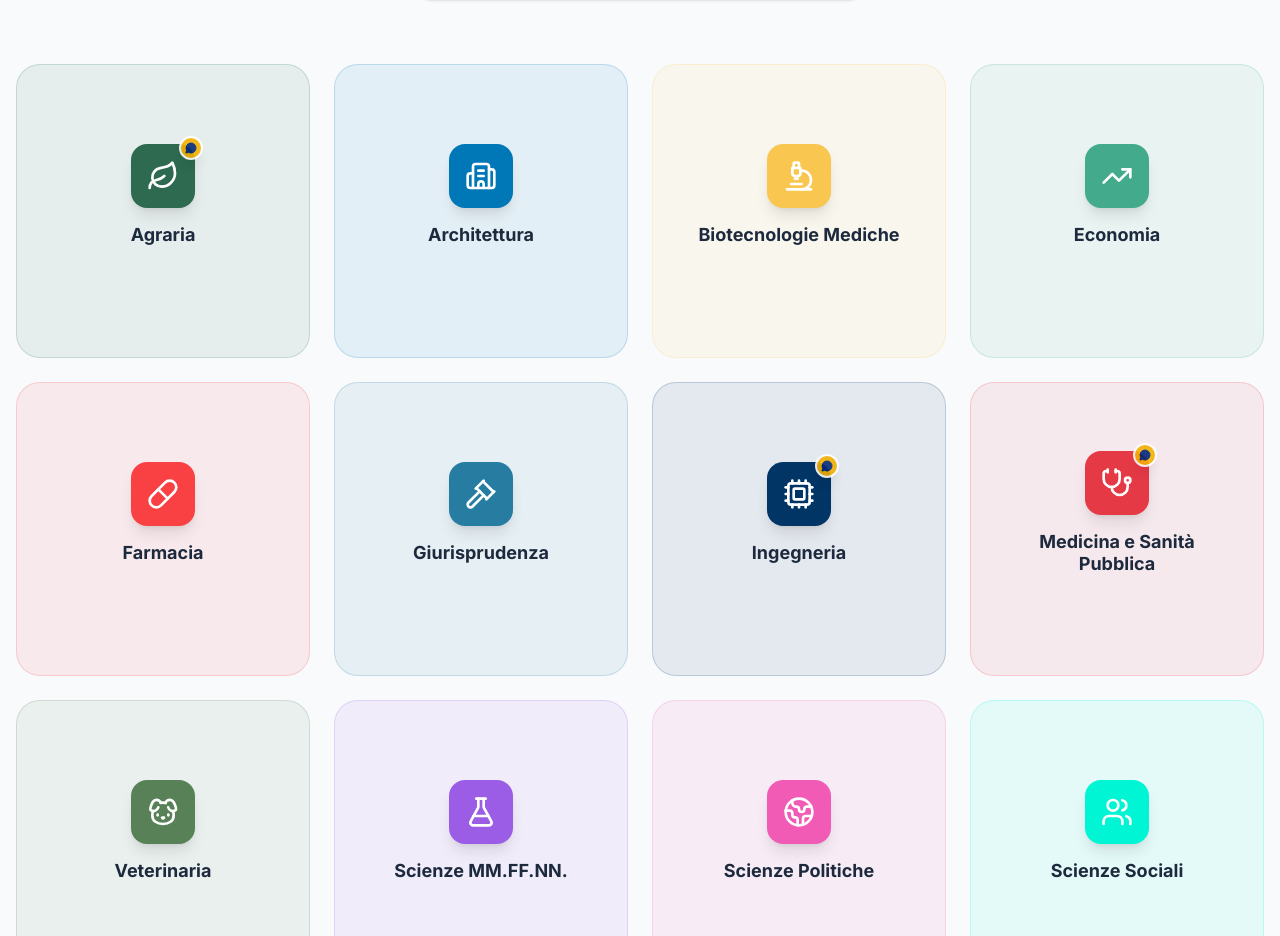
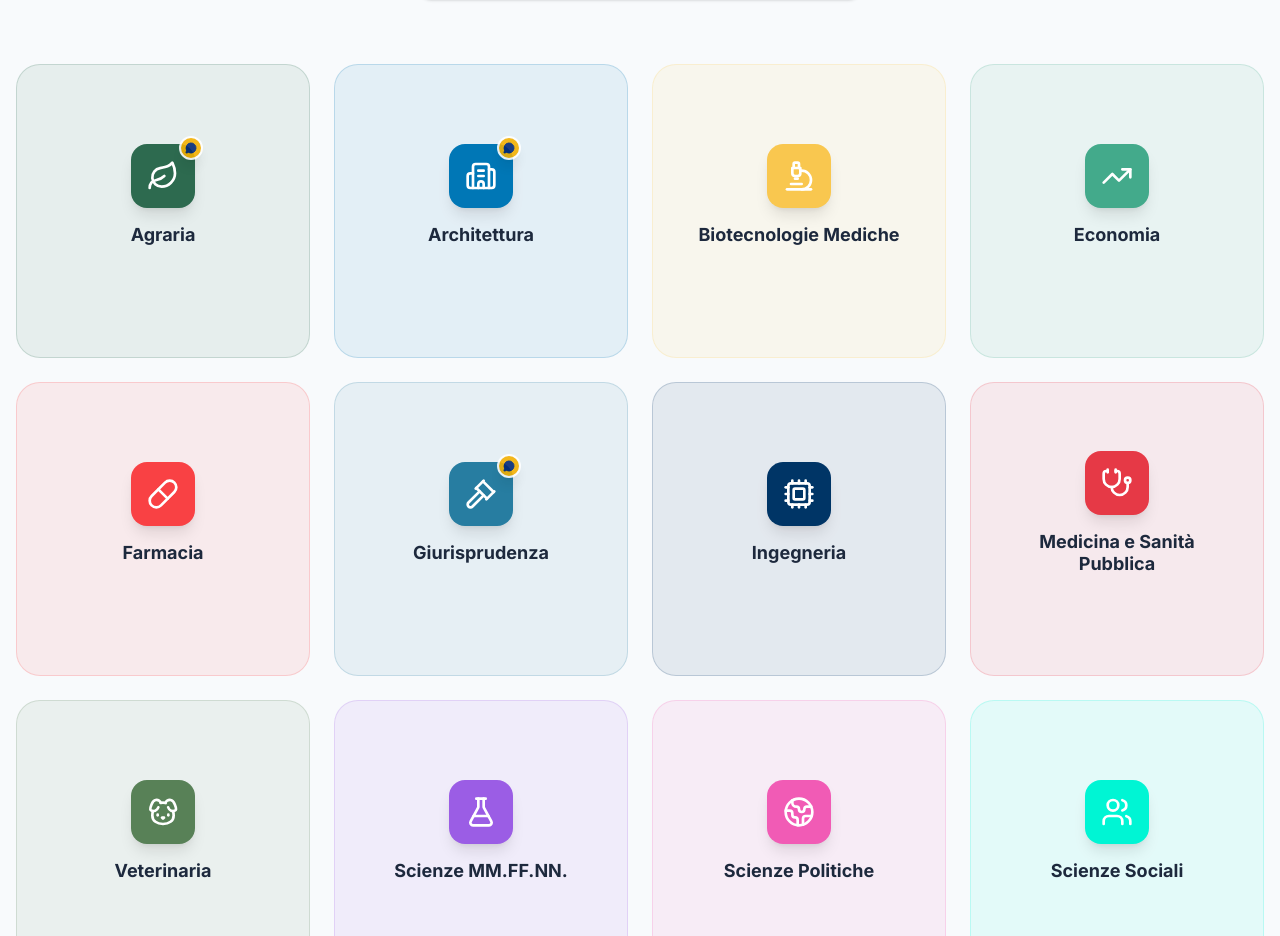
Before and after one commit to distra-square/csnuni-site, a React (Vite) app: page / in a window 1280 px wide. Shown: the part 1820-2756 px from the top of the page. Built offline with nearby package versions, Linux system fonts and the light colour scheme.

Commit message:
Update data.ts
new gruppi whatsapp

```diff
--- a/src/data.ts
+++ b/src/data.ts
@@ -14,6 +14,12 @@ import {
   BookOpen
 } from 'lucide-react';
 
+export interface AssociationLink {
+  label: string;
+  url: string;
+  type: 'whatsapp' | 'telegram' | 'link';
+}
+
 export interface Association {
   id: string;
   name: string;
@@ -24,6 +30,7 @@ export interface Association {
   whatsapp?: string;
   telegram?: string;
   logo?: string;
+  customLinks?: AssociationLink[];
 }
 
 export interface UniversityArea {
@@ -62,7 +69,15 @@ export const UNIVERSITY_AREAS: UniversityArea[] = [
       'Viticoltura ed Enologia'
     ],
     associations: [
-      { id: 'uni-agraria', name: 'UniAgraria', description: 'Associazione di riferimento per il dipartimento di Agraria.', link: 'https://instagram.com/uni_agraria', instagram: 'https://instagram.com/uni_agraria', whatsapp: 'https://whatsapp.com/channel/example', telegram: 'https://t.me/example', logo: '/UNIAGRARIA.png' }
+      {
+        id: 'uni-agraria',
+        name: 'UniAgraria',
+        description: 'Associazione di riferimento per il dipartimento di Agraria.',
+        link: 'https://instagram.com/uni_agraria',
+        instagram: 'https://instagram.com/uni_agraria',
+        whatsapp: 'https://chat.whatsapp.com/BlhNnJLbmmbDGESYoVEyOS?s=cl&p=i&ilr=2',
+        logo: '/UNIAGRARIA.png'
+      }
     ]
   },
   {
@@ -88,7 +103,15 @@ export const UNIVERSITY_AREAS: UniversityArea[] = [
       'Urbanistica Sostenibile (UrbS)'
     ],
     associations: [
-      { id: 'archetipi-unina', name: 'Archetipi', description: 'Associazione di riferimento per il dipartimento di Architettura.', link: 'https://instagram.com/archetipi.unina', instagram: 'https://instagram.com/archetipi.unina', logo: '/ARCHETIPI.png' }
+      {
+        id: 'archetipi-unina',
+        name: 'Archetipi',
+        description: 'Associazione di riferimento per il dipartimento di Architettura.',
+        link: 'https://instagram.com/archetipi.unina',
+        instagram: 'https://instagram.com/archetipi.unina',
+        whatsapp: 'https://chat.whatsapp.com/EuL6qNSehmx6JDMmMzQa0a?mode=gi_t',
+        logo: '/ARCHETIPI.png'
+      }
     ]
   },
   {
@@ -107,7 +130,14 @@ export const UNIVERSITY_AREAS: UniversityArea[] = [
       'Biotecnologie per la salute'
     ],
     associations: [
-      { id: 'asbiomed-unina', name: 'AsBioMed', description: 'Associazione di riferimento per Biotecnologie Mediche.', link: 'https://instagram.com/asbiomed_unina', instagram: 'https://instagram.com/asbiomed_unina', logo: '/ASBIOMED.png' }
+      {
+        id: 'asbiomed-unina',
+        name: 'AsBioMed',
+        description: 'Associazione di riferimento per Biotecnologie Mediche.',
+        link: 'https://instagram.com/asbiomed_unina',
+        instagram: 'https://instagram.com/asbiomed_unina',
+        logo: '/ASBIOMED.png'
+      }
     ]
   },
   {
@@ -135,7 +165,17 @@ export const UNIVERSITY_AREAS: UniversityArea[] = [
       'Scienze del Turismo a Indirizzo Manageriale (STIM)'
     ],
     associations: [
-      { id: 'aseconomia', name: 'ASE Economia', description: 'Associazione di riferimento per Economia.', link: 'https://instagram.com/aseconomia', instagram: 'https://instagram.com/aseconomia', logo: '/ASE.png' }
+      {
+        id: 'aseconomia',
+        name: 'ASE Economia',
+        description: 'Associazione di riferimento per Economia.',
+        link: 'https://instagram.com/aseconomia',
+        instagram: 'https://instagram.com/aseconomia',
+        logo: '/ASE.png',
+        customLinks: [
+          { label: 'Gruppi Whatsapp', url: 'https://linktr.ee/confedeconomia', type: 'whatsapp' }
+        ]
+      }
     ]
   },
   {
@@ -159,7 +199,14 @@ export const UNIVERSITY_AREAS: UniversityArea[] = [
       'Tossicologia Chimica e Ambientale'
     ],
     associations: [
-      { id: 'aisf-unina', name: 'AISF Farmacia', description: 'Associazione di riferimento per Farmacia.', link: 'https://instagram.com/aisf_unina', instagram: 'https://instagram.com/aisf_unina', logo: '/AISF.png' }
+      {
+        id: 'aisf-unina',
+        name: 'AISF Farmacia',
+        description: 'Associazione di riferimento per Farmacia.',
+        link: 'https://instagram.com/aisf_unina',
+        instagram: 'https://instagram.com/aisf_unina',
+        logo: '/AISF.png'
+      }
     ]
   },
   {
@@ -176,8 +223,24 @@ export const UNIVERSITY_AREAS: UniversityArea[] = [
       'Scienze dei Servizi Giuridici'
     ],
     associations: [
-      { id: 'ius-federicoii', name: 'IUS Federico II', description: 'Associazione di riferimento per Giurisprudenza.', link: 'https://instagram.com/ius_federicoii', instagram: 'https://instagram.com/ius_federicoii', logo: '/IUS.png' },
-      { id: 'us-unina', name: 'US Unina', description: 'Associazione di riferimento per Giurisprudenza.', link: 'https://instagram.com/us.unina', instagram: 'https://instagram.com/us.unina', logo: '/US.png' }
+      {
+        id: 'ius-federicoii',
+        name: 'IUS Federico II',
+        description: 'Associazione di riferimento per Giurisprudenza.',
+        link: 'https://instagram.com/ius_federicoii',
+        instagram: 'https://instagram.com/ius_federicoii',
+        whatsapp: 'https://chat.whatsapp.com/LG3npIB5POG18NUtBKNigr?mode=gi_t&fbclid=PAZXh0bgNhZW0CMTEAc3J0YwZhcHBfaWQMMjU2MjgxMDQwNTU4AAGntdTTWjoGew2leacVzJ1IH7aCK_fU8M1SF1Q2-cy7Y02_0UJMYRy74xnTF_k_aem_NCNAYAZykvCef-P1XxuycA',
+        logo: '/IUS.png'
+      },
+      {
+        id: 'us-unina',
+        name: 'US Unina',
+        description: 'Associazione di riferimento per Giurisprudenza.',
+        link: 'https://instagram.com/us.unina',
+        instagram: 'https://instagram.com/us.unina',
+        whatsapp: 'https://chat.whatsapp.com/JJ0YlGN5618Ew08Q8ck5Fl?s=cl&p=i&mlu=3',
+        logo: '/US.png'
+      }
     ]
   },
   {
@@ -235,7 +298,19 @@ export const UNIVERSITY_AREAS: UniversityArea[] = [
       'Transportation Engineering and Mobility'
     ],
     associations: [
-      { id: 'assingegneria', name: 'ASSI Ingegneria', description: 'Associazione di riferimento per Ingegneria e Informatica.', link: 'https://instagram.com/assingegneria', instagram: 'https://instagram.com/assingegneria', whatsapp: 'https://whatsapp.com/channel/example', logo: '/ASSI.png' }
+      {
+        id: 'assingegneria',
+        name: 'ASSI Ingegneria',
+        description: 'Associazione di riferimento per Ingegneria ed Informatica alla Federico II.',
+        link: 'https://assingegneria.com/',
+        instagram: 'https://instagram.com/assingegneria',
+        logo: '/ASSI.png',
+        customLinks: [
+          { label: 'Area Informazione', url: 'https://chat.whatsapp.com/GVHhwIlKfXqJX6gonzkfV8', type: 'whatsapp' },
+          { label: 'Area Industriale', url: 'https://chat.whatsapp.com/J0wTjiijBXO62XntQGBCu9', type: 'whatsapp' },
+          { label: 'Area Civile', url: 'https://chat.whatsapp.com/KqLhKG54haJBznEW7o5ko3', type: 'whatsapp' }
+        ]
+      }
     ]
   },
   {
@@ -284,12 +359,63 @@ export const UNIVERSITY_AREAS: UniversityArea[] = [
       'Terapia Occupazionale'
     ],
     associations: [
-      { id: 'asmed-unina', name: 'AsMed Medicina', description: 'Medicina e Chirurgia.', link: 'https://instagram.com/asmed__unina', instagram: 'https://instagram.com/asmed__unina', whatsapp: 'https://whatsapp.com/channel/example', telegram: 'https://t.me/example', logo: '/ASMED.png' },
-      { id: 'imsa-unina', name: 'IMSA Medicina (Inglese)', description: 'Medicine and Surgery (English).', link: 'https://instagram.com/imsa_unina', instagram: 'https://instagram.com/imsa_unina', telegram: 'https://t.me/example', logo: '/IMSA.png' },
-      { id: 'meditec-unina', name: 'Meditec (Medicina Tecnologica)', description: 'Medicina Tecnologica.', link: 'https://instagram.com/meditec_unina', instagram: 'https://instagram.com/meditec_unina', logo: '/MEDTECH.png' },
-      { id: 'odonto-unina', name: 'Odonto Unina', description: 'Odontoiatria.', link: 'https://www.instagram.com/odonto_unina', instagram: 'https://www.instagram.com/odonto_unina/', logo: '/ODONTO.png' },
-      { id: 'prof-sanitarie', name: 'Professioni Sanitarie', description: 'Professioni Sanitarie.', link: 'https://instagram.com/professioni_sanitarie_unina', instagram: 'https://instagram.com/professioni_sanitarie_unina', whatsapp: 'https://whatsapp.com/channel/example', logo: '/PROFESSIONI_SANITARIE.png' },
-      { id: 'asinf-unina', name: 'AsInf Scienze Infermieristiche', description: 'Scienze Infermieristiche.', link: 'https://instagram.com/asinf_unina', instagram: 'https://instagram.com/asinf_unina', logo: '/ASINF.png' }
+      {
+        id: 'asmed-unina',
+        name: 'AsMed Medicina',
+        description: 'Medicina e Chirurgia.',
+        link: 'https://instagram.com/asmed__unina',
+        instagram: 'https://instagram.com/asmed__unina',
+        logo: '/ASMED.png',
+        customLinks: [
+          { label: 'Semestre Filtro', url: 'https://chat.whatsapp.com/B6EsXxCMyyEJJhyvJUWQ21', type: 'whatsapp' }
+        ]
+      },
+      {
+        id: 'imsa-unina',
+        name: 'IMSA Medicine (English)',
+        description: 'Medicine and Surgery (English).',
+        link: 'https://instagram.com/imsa_unina',
+        instagram: 'https://instagram.com/imsa_unina',
+        logo: '/IMSA.png'
+      },
+      {
+        id: 'meditec-unina',
+        name: 'Meditec (Medicina Tecnologica)',
+        description: 'Riferimento per Medicina Tecnologica.',
+        link: 'https://instagram.com/meditec_unina',
+        instagram: 'https://instagram.com/meditec_unina',
+        logo: '/MEDTECH.png',
+        customLinks: [
+          { label: 'Semestre Filtro', url: 'https://chat.whatsapp.com/B6EsXxCMyyEJJhyvJUWQ21', type: 'whatsapp' }
+        ]
+      },
+      {
+        id: 'odonto-unina',
+        name: 'Odonto Unina',
+        description: 'Riferimento per Odontoiatria.',
+        link: 'https://www.instagram.com/odonto_unina/',
+        instagram: 'https://www.instagram.com/odonto_unina/',
+        logo: '/ODONTO.png',
+        customLinks: [
+          { label: 'Semestre Filtro', url: 'https://chat.whatsapp.com/B6EsXxCMyyEJJhyvJUWQ21', type: 'whatsapp' }
+        ]
+      },
+      {
+        id: 'prof-sanitarie',
+        name: 'Professioni Sanitarie',
+        description: 'Professioni Sanitarie.',
+        link: 'https://instagram.com/professioni_sanitarie_unina',
+        instagram: 'https://instagram.com/professioni_sanitarie_unina',
+        logo: '/PROFESSIONI_SANITARIE.png'
+      },
+      {
+        id: 'asinf-unina',
+        name: 'AsInf Scienze Infermieristiche',
+        description: 'Scienze Infermieristiche.',
+        link: 'https://instagram.com/asinf_unina',
+        instagram: 'https://instagram.com/asinf_unina',
+        logo: '/ASINF.png'
+      }
     ]
   },
   {
@@ -298,7 +424,7 @@ export const UNIVERSITY_AREAS: UniversityArea[] = [
     icon: Dog,
     color: '#588157',
     keywords: [
-      'animali', 'cani', 'gatti', 'chirurgia veterinaria', 'stalla', 'medicina animale',
+      'animali', 'cani', 'gatti', 'chirurgia veterinaria', 'stalla', 'medicina militare', 'medicina animale',
       'gestione degli animali e delle produzioni', 'medicina veterinaria', 'precision livestock farming',
       'scienze e tecnologie delle produzioni animali', 'veterinary medicine', 'produzioni animali'
     ],
@@ -310,7 +436,18 @@ export const UNIVERSITY_AREAS: UniversityArea[] = [
       'Veterinary Medicine'
     ],
     associations: [
-      { id: 'medvet-unina', name: 'MedVet Veterinaria', description: 'Associazione di riferimento per Veterinaria.', link: 'https://instagram.com/medvet.unina', instagram: 'https://instagram.com/medvet.unina', logo: '/MEDVET.png' }
+      {
+        id: 'medvet-unina',
+        name: 'MedVet Veterinaria',
+        description: 'Associazione di riferimento per Veterinaria.',
+        link: 'https://instagram.com/medvet.unina',
+        instagram: 'https://instagram.com/medvet.unina',
+        logo: '/MEDVET.png',
+        customLinks: [
+          { label: 'Semestre Filtro', url: 'https://chat.whatsapp.com/BE4dGIEGcyCJ0WZlU8ORK7?s=cl&p=a&ilr=4', type: 'whatsapp' },
+          { label: 'Gestione Animali e Produzioni', url: 'https://chat.whatsapp.com/EMuRB9kK19T6POIsABznQ3', type: 'whatsapp' }
+        ]
+      }
     ]
   },
   {
@@ -386,7 +523,20 @@ export const UNIVERSITY_AREAS: UniversityArea[] = [
       'Statistica e Tecnologie per l\'Analisi dei Dati'
     ],
     associations: [
-      { id: 'scienze-politiche-asu', name: 'ASU Scienze Politiche', description: 'Associazione di riferimento per Scienze Politiche.', link: 'https://instagram.com/asu.scienzepolitiche', instagram: 'https://instagram.com/asu.scienzepolitiche', logo: '/ASU.png' }
+      {
+        id: 'scienze-politiche-asu',
+        name: 'ASU Scienze Politiche',
+        description: 'Associazione di riferimento ASU per Scienze Politiche e Sociali.',
+        link: 'https://instagram.com/asu.scienzepolitiche',
+        instagram: 'https://instagram.com/asu.scienzepolitiche',
+        logo: '/ASU.png',
+        customLinks: [
+          { label: 'Scienze Politiche', url: 'https://chat.whatsapp.com/DmuZcNTPjEPFn3HRTcd7Oa?s=cl&p=a&mlu=1', type: 'whatsapp' },
+          { label: 'Servizio Sociale', url: 'https://chat.whatsapp.com/IxyGYS7cWFBArcFU6A7SEh?s=cl&p=a&mlu=1', type: 'whatsapp' },
+          { label: 'Statistica', url: 'https://chat.whatsapp.com/FOaL4QjWelF5BZk6dLxwBJ?s=cl&p=a&mlu=1', type: 'whatsapp' },
+          { label: 'Scienze dell\'Amministrazione', url: 'https://chat.whatsapp.com/JyH7gOKKkZ3ClGYpye5vem?s=cl&p=a&mlu=1', type: 'whatsapp' }
+        ]
+      }
     ]
   },
   {
@@ -445,7 +595,7 @@ export const UNIVERSITY_AREAS: UniversityArea[] = [
       'Management del Patrimonio Culturale',
       'Patrimonio Culturale Storia delle Arti e Museologia',
       'Psicologia Clinica e degli Interventi nei contesti Sociali e dello Sviluppo',
-      'Scienze e Tecniche Psicologiche',
+      'Scienze e Technique Psicologiche',
       'Scienze Storiche',
       'Storia'
     ],
```
